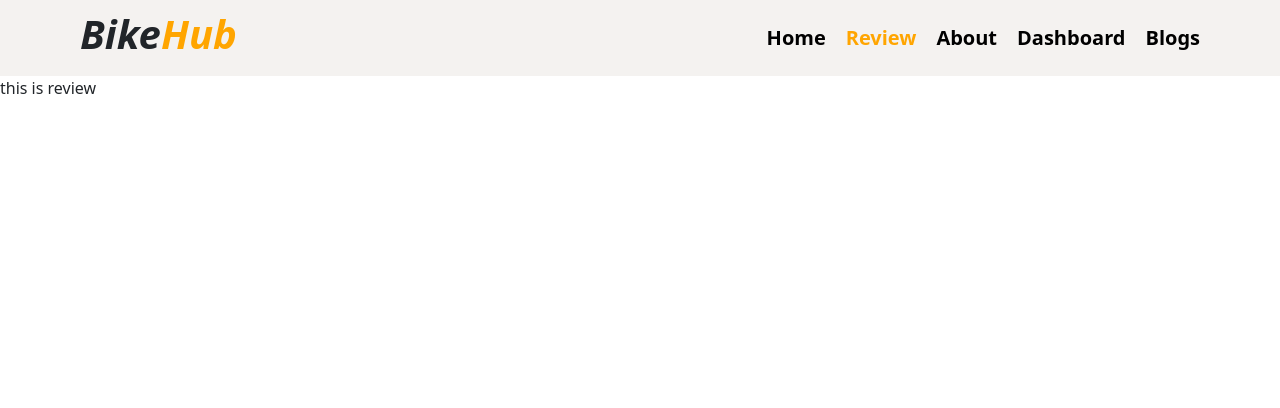
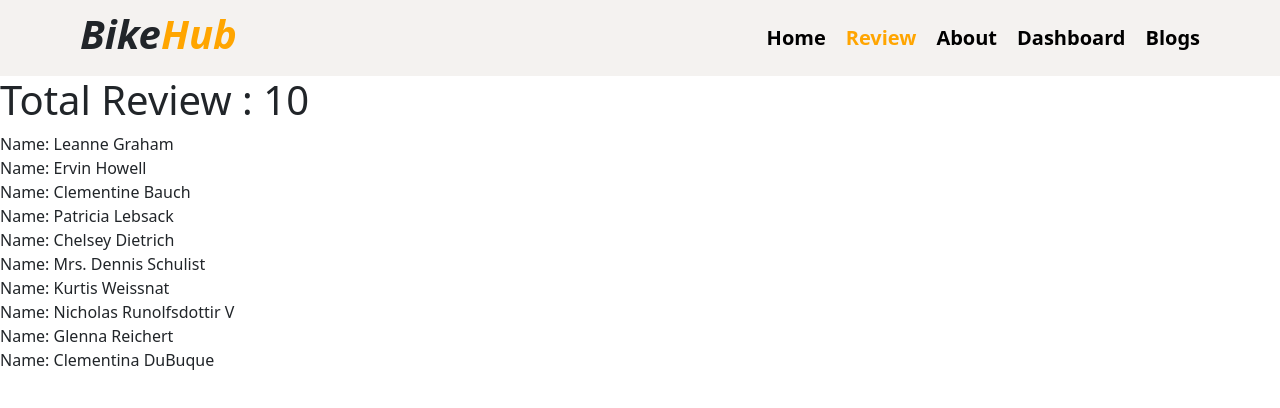
Before and after one commit to azmi0323/ladakh-trio-bike-rent-project, a React (Create React App) app: page /review in a window 1280 px wide. Shown: the top 408 px of the page. Built offline with nearby package versions, Linux system fonts and the light colour scheme.

Commit message:
commit after get the user data

```diff
--- a/src/Components/Home/Home.js
+++ b/src/Components/Home/Home.js
@@ -1,19 +1,38 @@
-import React from 'react';
-import './Home.css'
-import bikeImg from '../../Assets/bike.png'
+import React from "react";
+import "./Home.css";
+import bikeImg from "../../Assets/bike.png";
+
 const Home = () => {
-    return (
-        <div className='d-flex  align-items-center container mt-5'>
-            <div className='col-lg-5 bike col-md-5'>
-                <img className='img-fluid' src={bikeImg} alt='bikeImg'/>
-            </div>
-            <div className='col-lg-7 col-md-7'>
-                <h1 className='fw-bold'>Get Your <span className='orange'>Favorite Bike </span><br></br>On Ladakh Trip</h1>
-                <h5 className='mt-3'>Stopover in azure lakes, courageous terrains, peaceable outback, and nearly altogether places your coronary heart forever wished to wander around; just about to those locations of Leh Ladakh Road Trip, you've got perpetually thought-about in films and wallpapers! you're attending to ditch your years of everyday ho-hum hobbies for those wizard days of the trip on a number of the most effective chain Roads.</h5>
-                <button className='my-4 btn btn-danger fw-bold'>Learn More About Us</button>
-            </div>
+  return (
+    <div>
+      <div className="d-flex  align-items-center container mt-5">
+        <div className="col-lg-5 bike col-md-5">
+          <img className="img-fluid" src={bikeImg} alt="bikeImg" />
         </div>
-    );
+        <div className="col-lg-7 col-md-7">
+          <h1 className="fw-bold">
+            Get Your <span className="orange">Favorite Bike </span>
+            <br></br>On Ladakh Trip
+          </h1>
+          <h5 className="mt-3">
+            Stopover in azure lakes, courageous terrains, peaceable outback, and
+            nearly altogether places your coronary heart forever wished to
+            wander around; just about to those locations of Leh Ladakh Road
+            Trip, you've got perpetually thought-about in films and wallpapers!
+            you're attending to ditch your years of everyday ho-hum hobbies for
+            those wizard days of the trip on a number of the most effective
+            chain Roads.
+          </h5>
+          <button className="my-4 btn btn-danger fw-bold">
+            Learn More About Us
+          </button>
+        </div>
+      </div>
+      <div className="d-flex align-items-center justify-content-center">
+          <h1>Total Review</h1>
+      </div>
+    </div>
+  );
 };
 
 export default Home;
--- a/src/Components/Review/Review.js
+++ b/src/Components/Review/Review.js
@@ -1,9 +1,19 @@
-import React from 'react';
+import React, { useEffect, useState } from 'react';
+import User from '../User/User';
 
 const Review = () => {
+    const [users, setUsers]= useState([])
+    useEffect(()=>{
+        fetch('person.json')
+        .then(res=>res.json())
+        .then(data=>setUsers(data))
+    },[])
     return (
         <div>
-            this is review
+            <h1>Total Review : {users.length}</h1>
+            {
+                users.map(user=><User user={user} key={user.id}></User>)
+            }
         </div>
     );
 };
--- /dev/null
+++ b/src/Components/User/User.js
@@ -0,0 +1,12 @@
+import React from 'react';
+
+const User = (props) => {
+    const{name,user,email}=props.user;
+    return (
+        <div>
+            Name: {name}
+        </div>
+    );
+};
+
+export default User;
```
Also changed, not shown: src/Components/User/User.css (added).
